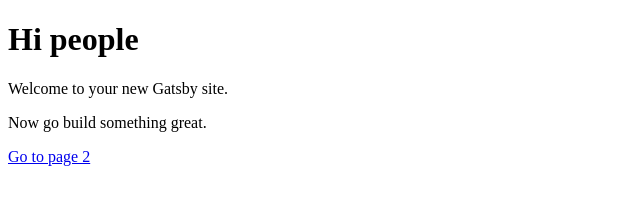
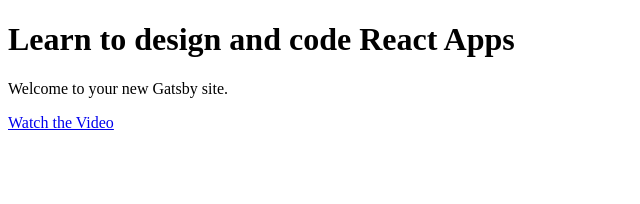
Before and after one commit to ale-alejandro/my-react-app, a Gatsby site: page / in a window 1280 px wide. Shown: the whole page, without its empty margins (0-640 px from the left). Built offline with nearby package versions, Linux system fonts and the light colour scheme; Gatsby itself is replaced by a stand-in of ours.

Commit message:
Watch the Video Button change

```diff
--- a/gatsby-config.js
+++ b/gatsby-config.js
@@ -1,6 +1,6 @@
 module.exports = {
   siteMetadata: {
-    title: 'Gatsby Default Starter',
+    title: 'My-App',
   },
   plugins: ['gatsby-plugin-react-helmet'],
 }
--- a/src/pages/index.js
+++ b/src/pages/index.js
@@ -3,10 +3,10 @@ import Link from 'gatsby-link'
 
 const IndexPage = () => (
   <div>
-    <h1>Hi people</h1>
+    <h1>Learn to design and code React Apps</h1>
     <p>Welcome to your new Gatsby site.</p>
-    <p>Now go build something great.</p>
-    <Link to="/page-2/">Go to page 2</Link>
+
+    <Link to="/page-2/">Watch the Video</Link>
   </div>
 )
 
```
